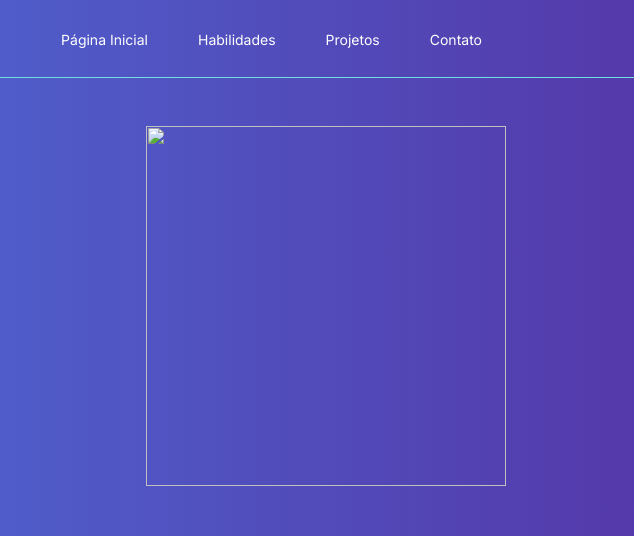
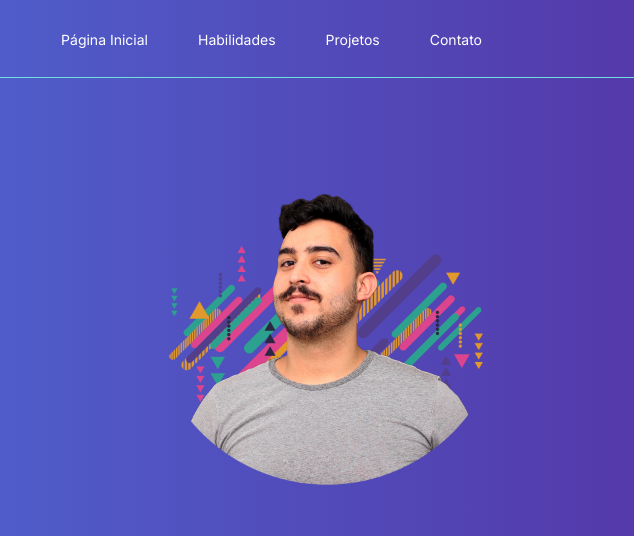
Before and after one commit to Rafaergalvao/Portifolio, a plain HTML site: page index.html in a window 1280 px wide. Shown: the top 536 px of the page, 549-1183 px from the left. Drawn offline with Linux system fonts and the light colour scheme; the site is published under a folder, as on GitHub Pages, so addresses that start at the root find nothing.

Commit message:
Update index.html

```diff
--- a/index.html
+++ b/index.html
@@ -45,7 +45,7 @@ estudo front end, atualmente trabalho
 como Designer na empresa Parque da Mônica.</p>
 <button class="linkedin"><img width="35px" class="botao_img" src="linkedin.png" alt="" >LinkedIn</button>
 			</div>
-			<img class="foto" src="/assets/img/Conteudo.png" alt="">
+			<img class="foto" src="Conteudo.png" alt="">
 		</section>
 		<section id="habilidade" class="conteudo_secundario">
 			<h2 class="titulo_2">Habilidades</h2>
```
